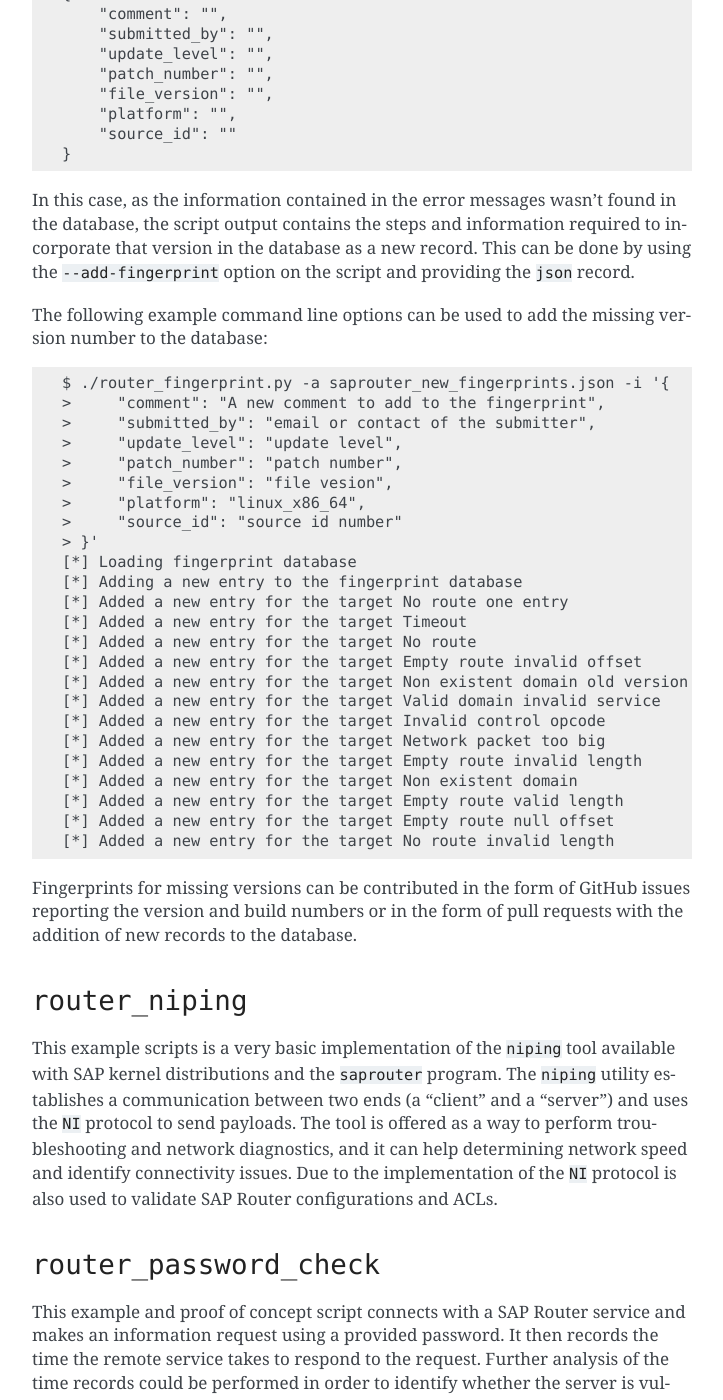
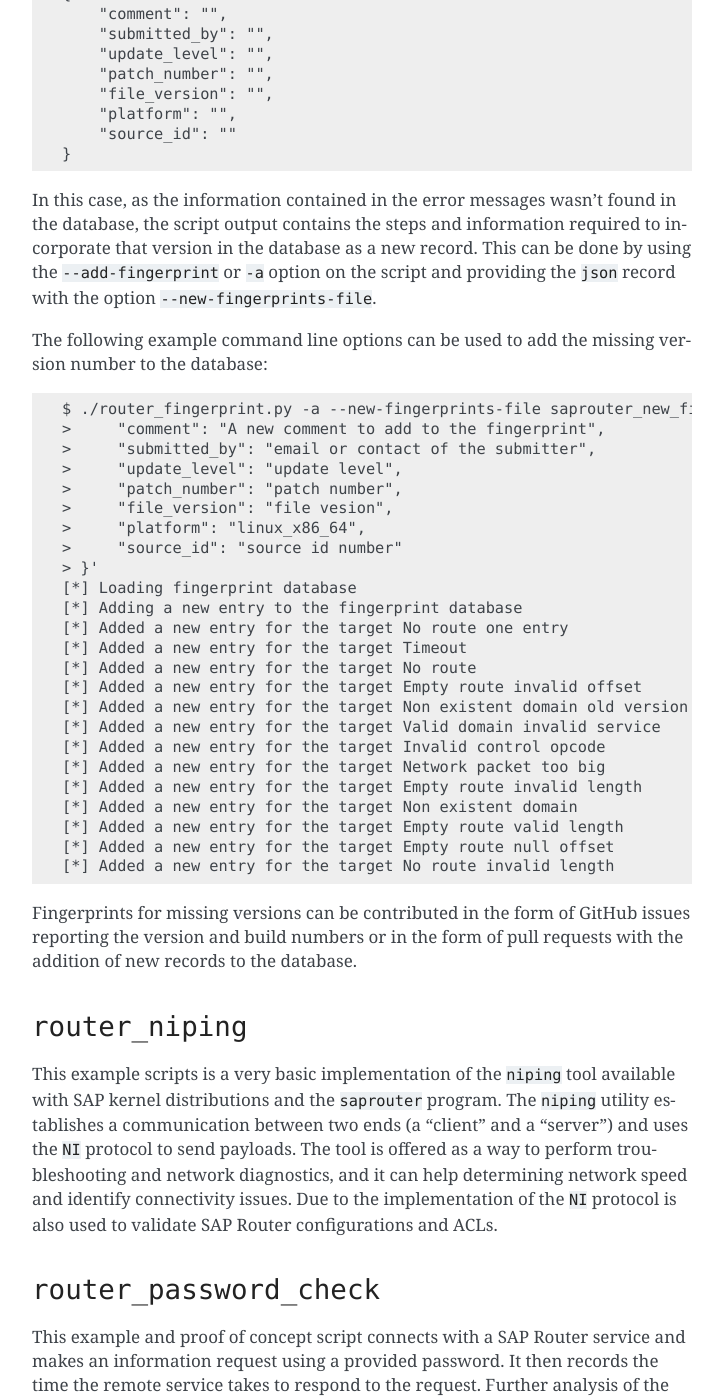
Before and after one commit to OWASP/pysap, a Sphinx documentation site: the page built from docs/examples/router.rst, in a window 1280 px wide and 1400 px high, scrolled down 2815 px. Shown: the whole window, without its empty margins (388-1111 px from the left). Built offline with Sphinx 7.4.7, drawn with Linux system fonts in a browser that asks for light colours; pages that are not in the unit, such as notebooks, are missing from menus.

Commit message:
Doc: Fixed example script command line in Router Fingerprint

```diff
--- a/docs/examples/router.rst
+++ b/docs/examples/router.rst
@@ -139,15 +139,15 @@
 
 In this case, as the information contained in the error messages wasn't found in the database,
 the script output contains the steps and information required to incorporate that version in the
-database as a new record. This can be done by using the ``--add-fingerprint`` option on the script
-and providing the ``json`` record.
+database as a new record. This can be done by using the ``--add-fingerprint`` or ``-a`` option on the script
+and providing the ``json`` record with the option ``--new-fingerprints-file``.
 
 The following example command line options can be used to add the missing version number to the
 database:
 
 .. code-block:: none
 
-    $ ./router_fingerprint.py -a saprouter_new_fingerprints.json -i '{
+    $ ./router_fingerprint.py -a --new-fingerprints-file saprouter_new_fingerprints.json -i '{
     >     "comment": "A new comment to add to the fingerprint",
     >     "submitted_by": "email or contact of the submitter",
     >     "update_level": "update level",
```
